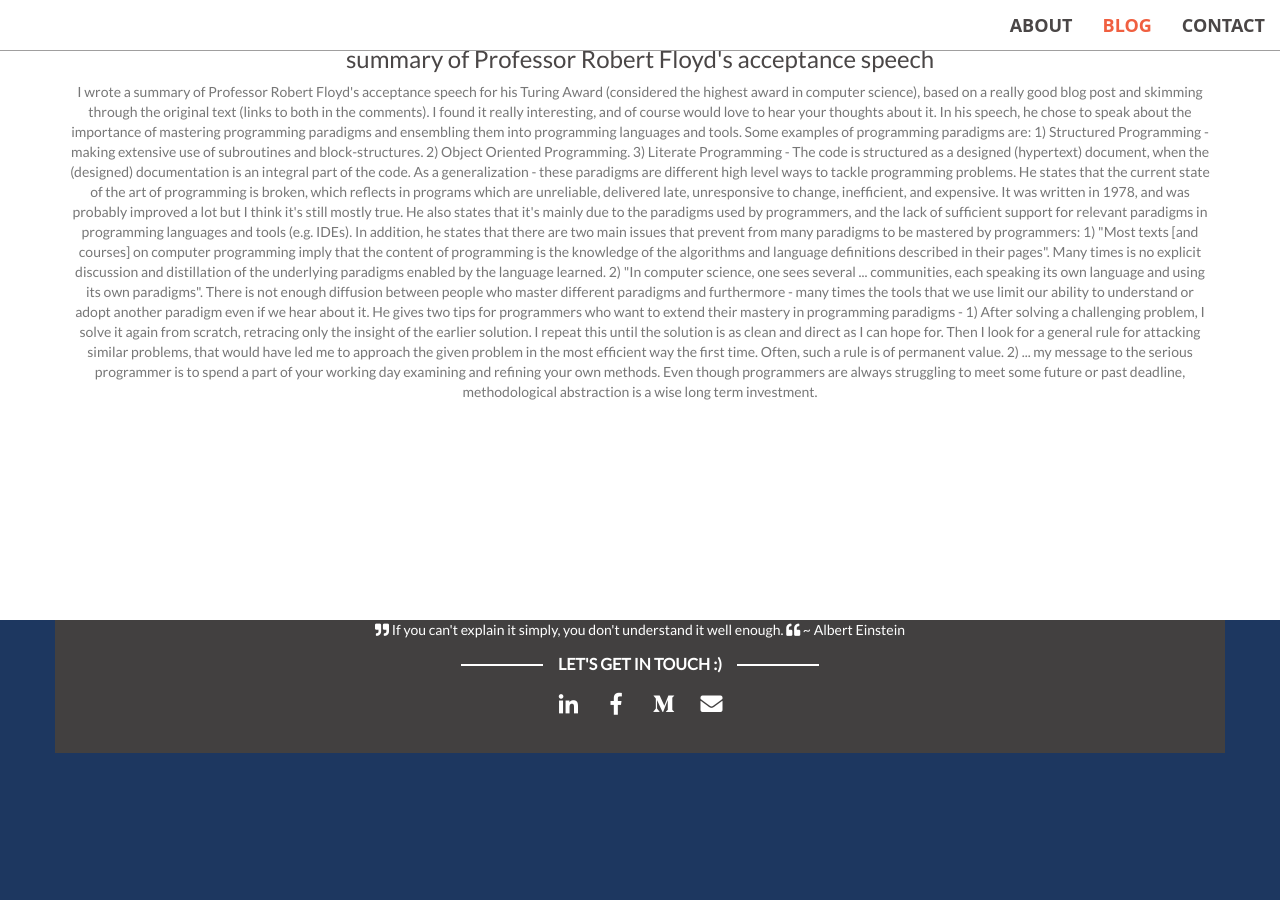
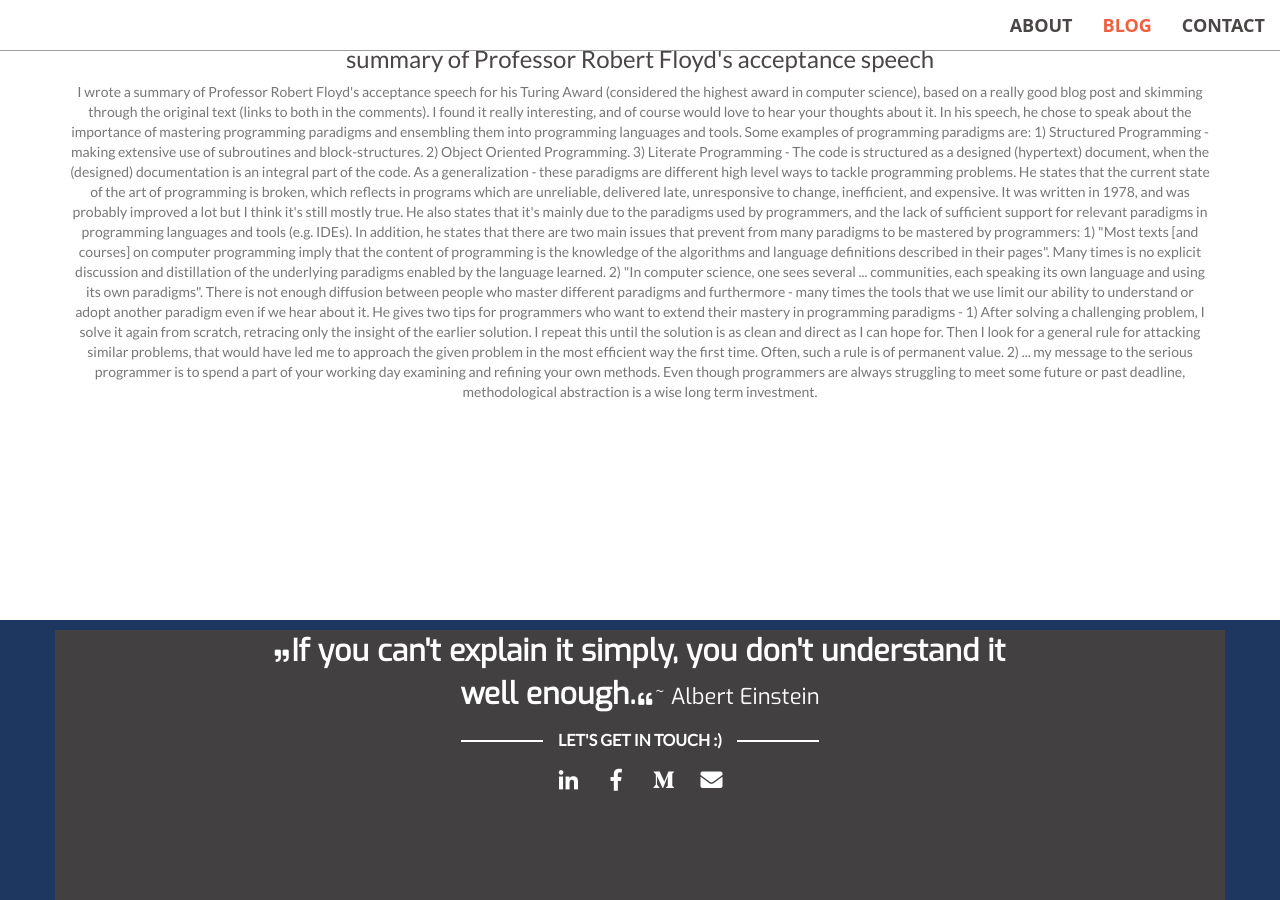
Before and after one commit to idan-bassuk/idan-bassuk.github.io, a Jekyll site: the page built from index.html, in a window 1280 px wide and 900 px high, scrolled down 1720 px. Built offline with Jekyll 4.4.1, drawn with Linux system fonts in a browser that asks for light colours; before the commit the page ends 2473 px from its top, so only the background shows below that.

Commit message:
Update _base.scss

```diff
--- a/_sass/_base.scss
+++ b/_sass/_base.scss
@@ -253,8 +253,6 @@ header {
     p { margin-bottom: 0; }
 }
 
-#contact { margin: 10px; min-height: 30%; }
-
 .call-to-action {
     h2 { margin: 0 auto 20px; }
 }
@@ -294,8 +292,11 @@ body {
     text-transform: uppercase;
 }
 
-// Contact
-#contact .fa {
+// footer
+footer { margin: 10px; min-height: 30%; }
+footer .quote    { font-family: 'Exo', sans-serif; font-weight: bold; font-size: 30px;}
+footer .quote-by { font-family: 'Exo', sans-serif; font-weight: 400; font-size: 22px;}
+footer .fa {
     color: #fff;
     margin: 25px;
 }
```
